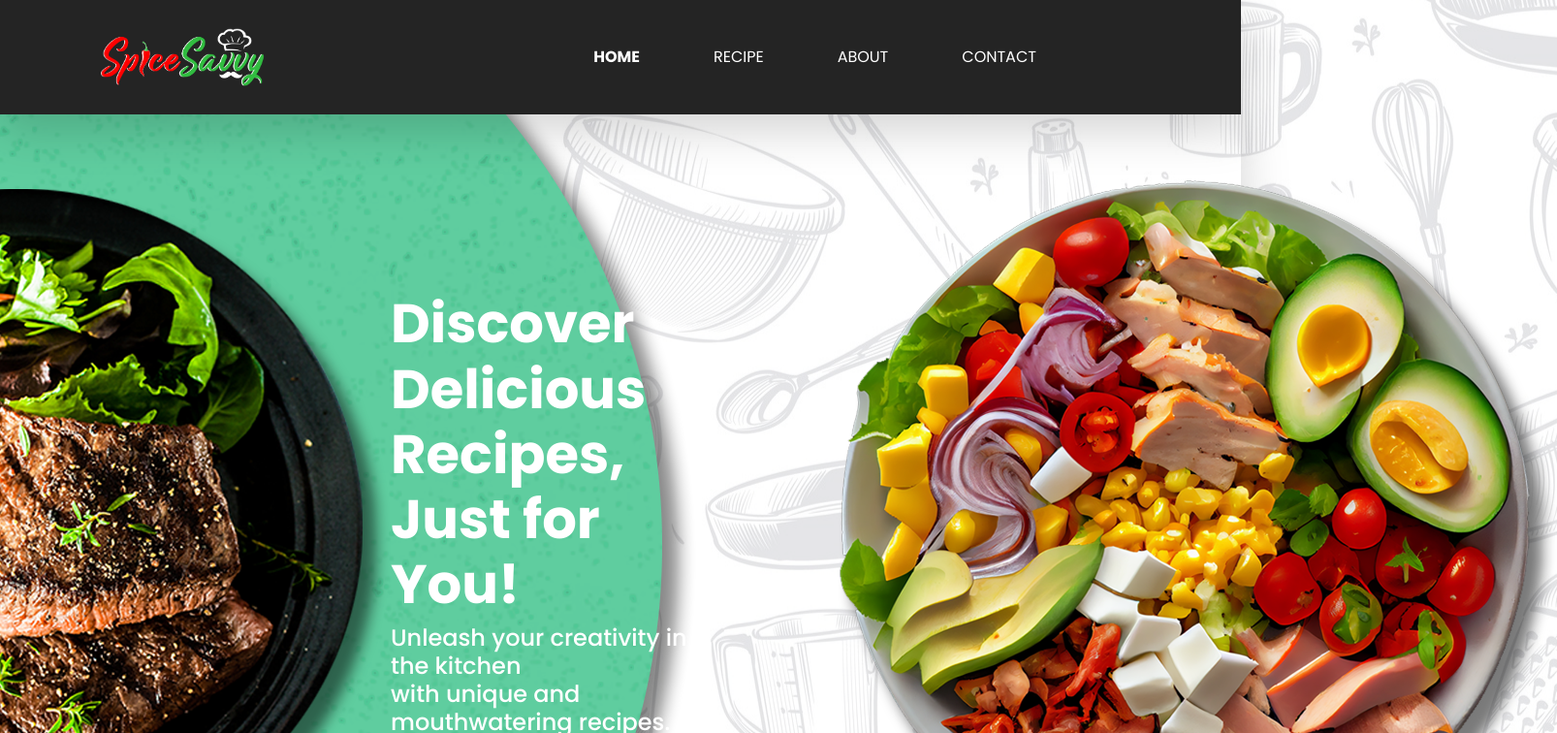
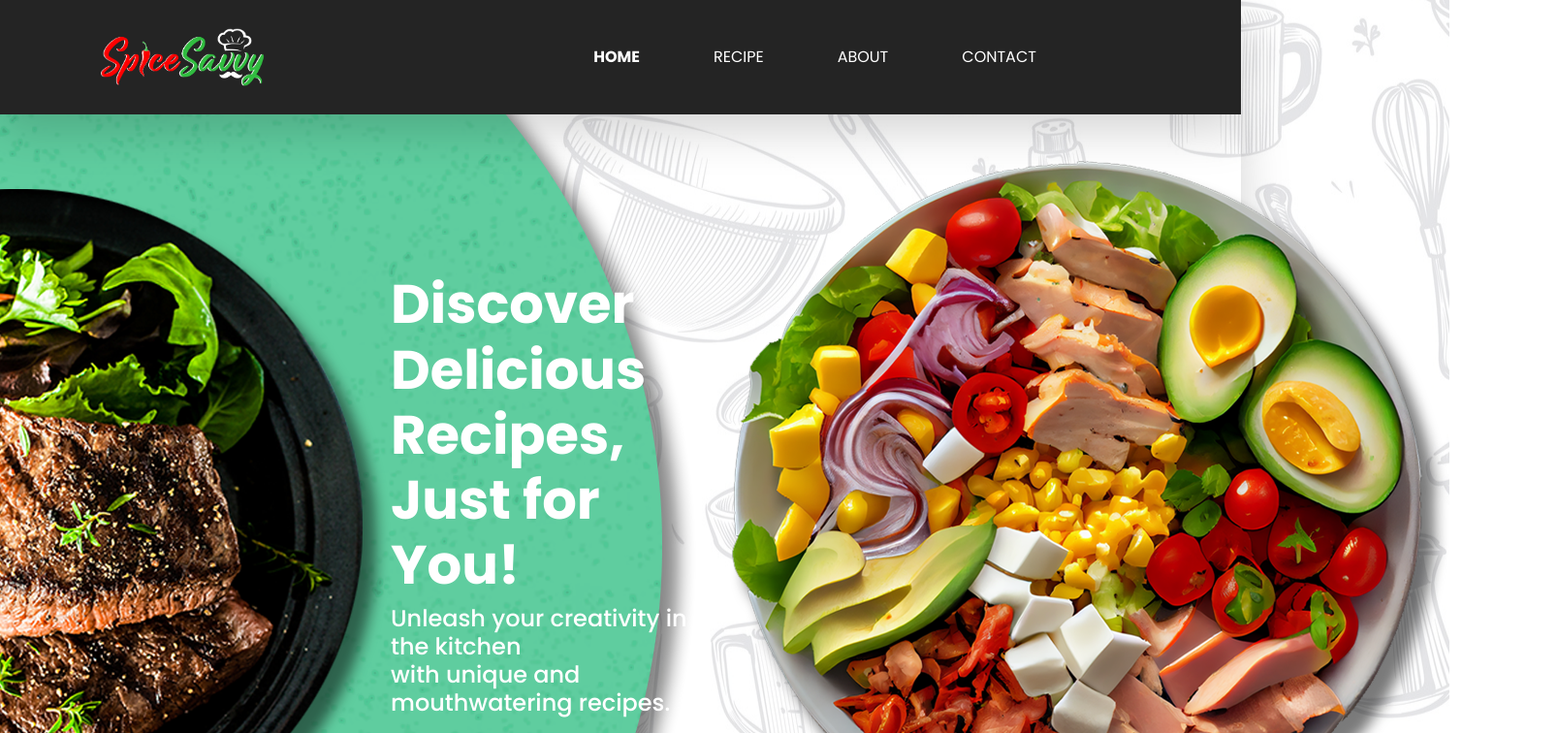
Before and after one commit to bppalomer/Project2, a React (Vite) app: page / in a window 1280 px wide. Shown: the top 756 px of the page at 97% size, 1606 px wide, since content can reach past the window. Built offline with nearby package versions, Linux system fonts and the light colour scheme.

Commit message:
trying to link navigate recipe page on hero button

```diff
--- a/src/Pages/Css/Style.css
+++ b/src/Pages/Css/Style.css
@@ -76,15 +76,35 @@ body {
     color: #fff;
   }
   .loader {
-    width: cover;
+    width: 100%;
     height: 100vh;
   }
 
   .plate-2 {
     margin-left: -400px;
   }
+  .plate-1 {
+    display: flex;
+    justify-content: end;
+    align-items: end;
+    position: relative;
+    animation-name: animate;
+    animation-duration: 3s;
+    animation-iteration-count: infinite;
+    animation-direction: alternate;
+    animation-timing-function: linear;
+  }
 
+  @keyframes animate {
+    from{
+      bottom: 0
+    }
+    to{
+      bottom: 30px;
+    }
+  }
 
+/*---------------------------------------------------*/
 
 /* Recipe Page */
 
--- a/src/Pages/Home.jsx
+++ b/src/Pages/Home.jsx
@@ -1,7 +1,12 @@
-import RecipePage from "./Recipepage"
+// import { useHistory } from 'react-router-dom';
 
 function Home() {
 
+//     const history = useHistory();
+
+//     const handleButtonClick = () => {
+//         history.push('/recipepage');
+//   };
     return (
         <>
             {/* Hero Section */}
@@ -18,10 +23,10 @@ function Home() {
 
                     <div className="row d-flex justify-content-start align-items-center">
                         <div className="col-md-5">
-                            <h1 className="fw-bold text-white display-4 mt-5"
+                            <h1 className="fw-bold text-white display-4 mt-2"
                                 data-aos="zoom-in"
                                 data-aos-easing="ease-in-sine"
-                                data-aos-duration="1000">
+                                data-aos-duration="1500">
                                 Discover
                                 <br />
                                 Delicious Recipes,
@@ -30,23 +35,23 @@ function Home() {
                             </h1>
                             <h4 className="text-white" data-aos="zoom-in"
                                 data-aos-easing="ease-in-sine"
-                                data-aos-duration="1000">
+                                data-aos-duration="1500">
                                 Unleash your creativity in the kitchen
                                 <br/>
                                 with unique and mouthwatering recipes.
                             </h4>
-                            <a href={<RecipePage />} id="hero-btn" className="btn ps-5 pe-5 p-4 mt-4 shadow-lg fw-semibold"
+                            <button id="hero-btn" className="btn ps-5 pe-5 p-4 mt-4 shadow-lg fw-semibold"
                                 data-aos="zoom-in"
                                 data-aos-easing="ease-in-sine"
-                                data-aos-duration="1000">
+                                data-aos-duration="1500">
                                 Explore Recipes
-                            </a>
+                            </button>
                         </div>
-                        <div className="col-md-7 ps-5">
-                            <img className="ms-5 ps-3 plate-1" src="/Plate1.png" alt="image"
+                        <div className="col-md-7">
+                            <img className="plate-1" src="/Plate1.png" alt="image"
                                 data-aos="fade-left"
                                 data-aos-easing="ease-in-sine"
-                                data-aos-duration="1000"/>
+                                data-aos-duration="1500"/>
                         </div>
                     </div>
                 </div>
```
